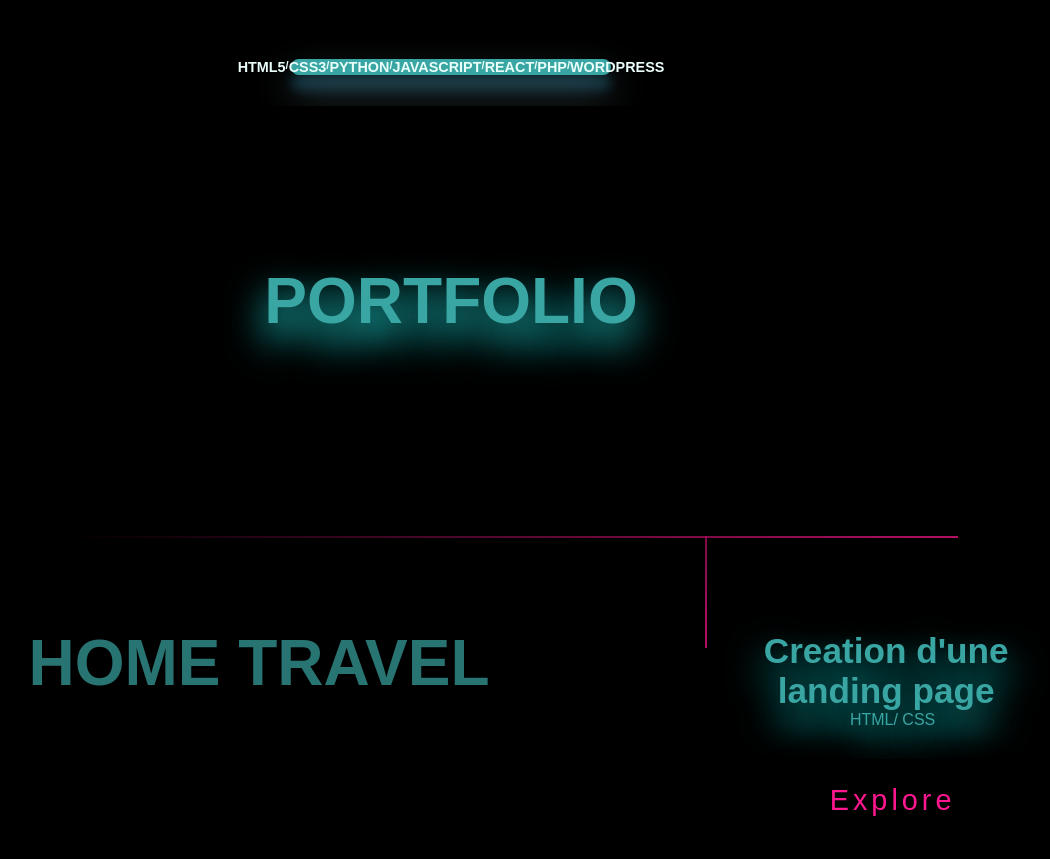
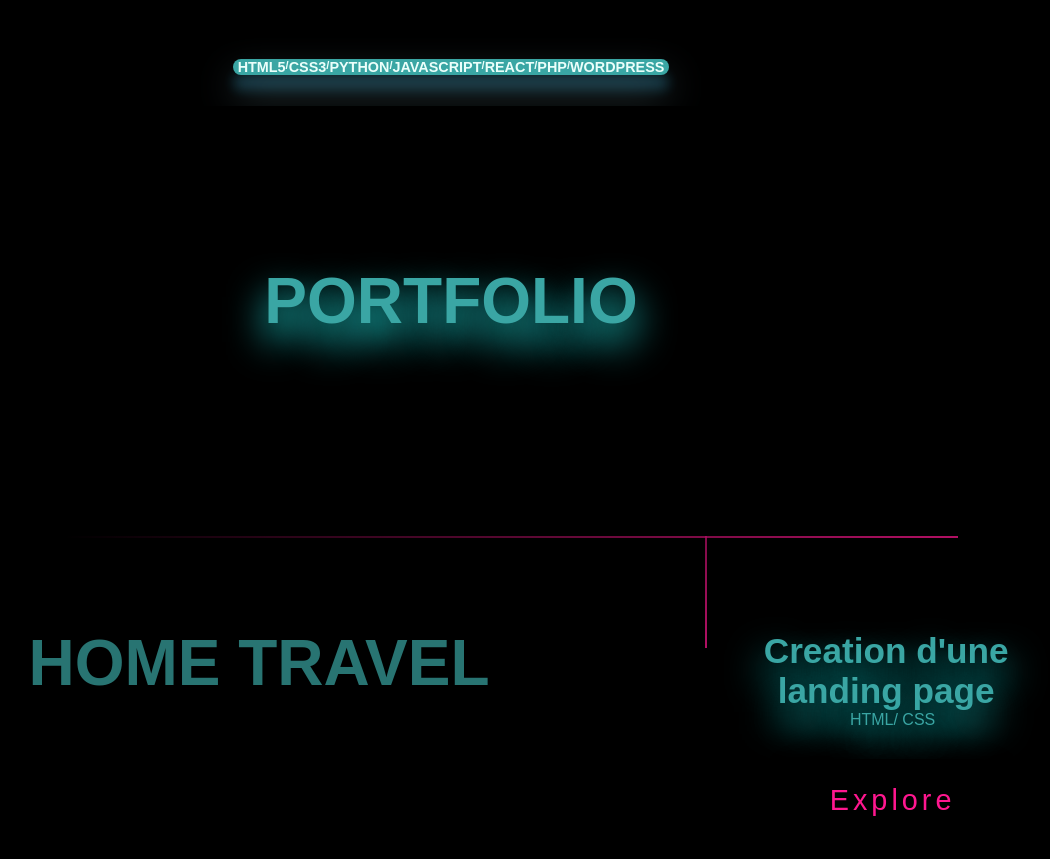
Before and after one commit to asab03/Portfolio, a plain HTML site: page index.html in a window 1280 px wide. Shown: the part 1494-2353 px from the top of the page, without its empty margins (189-1239 px from the left). Drawn offline with Linux system fonts and the light colour scheme; a web font is replaced by a local one.

Commit message:
ul modif

```diff
--- a/neon.css
+++ b/neon.css
@@ -542,8 +542,10 @@ footer {
     display: flex;
     flex-direction: row;
     list-style: none;
-    width: 25%;
+    width: auto;
     height: auto;
+    padding-left: 5px;
+    padding-right: 5px;
     justify-content: center;
     color: #ebfffb;
     font-weight: bold;
```
